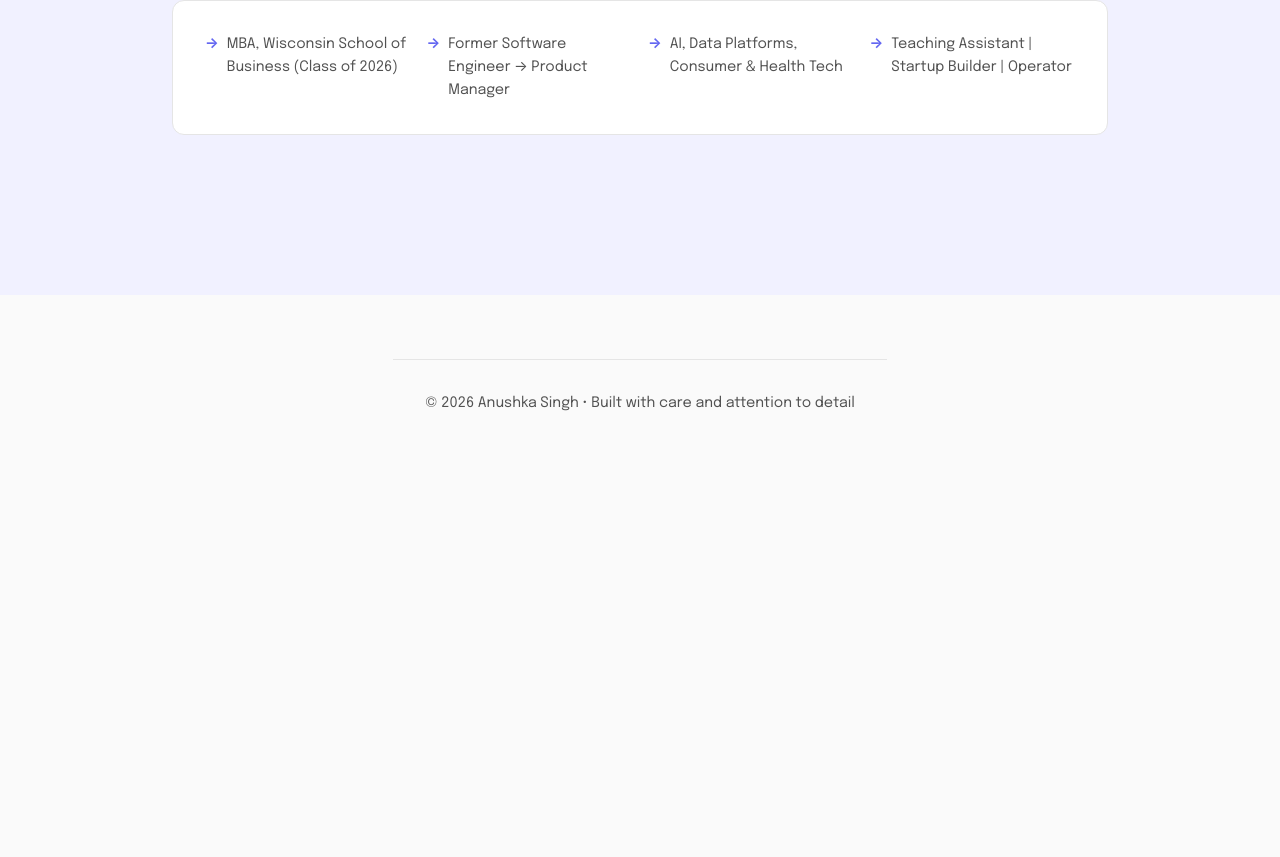
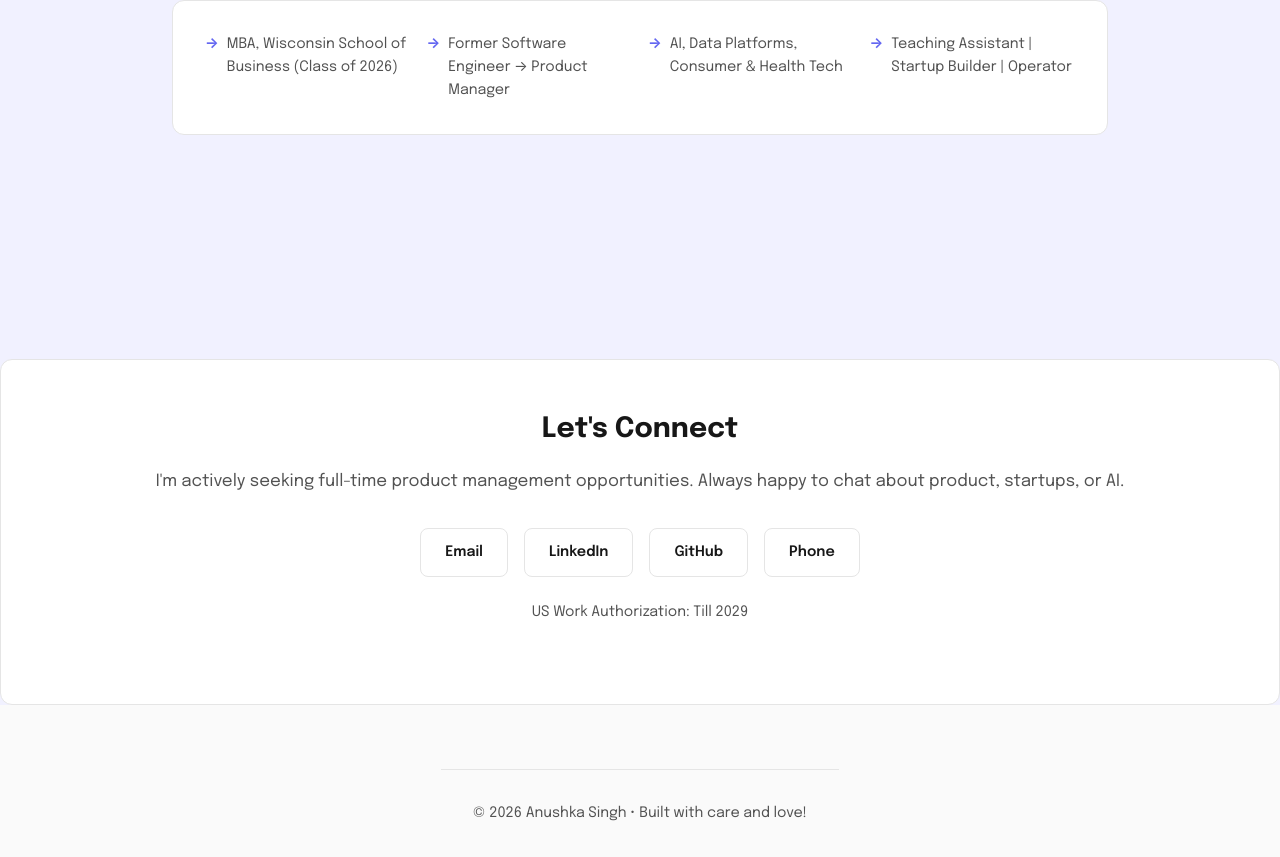
Before and after one commit to Anushka153/anushkasingh, a React (Create React App) app: page / in a window 1280 px wide. Shown: the part 775-1632 px from the top of the page. Before the commit the page ends 1222 px from the top, so only its background shows below. Built offline with nearby package versions, Linux system fonts and the light colour scheme.

Commit message:
fixed few issues

```diff
--- /dev/null
+++ b/src/components/ContactSection.js
@@ -0,0 +1,45 @@
+import React from 'react';
+
+function ContactSection() {
+  return (
+    <div className="contact-section">
+      <h3>Let's Connect</h3>
+      <p>
+        I'm actively seeking full-time product management opportunities. Always
+        happy to chat about product, startups, or AI.
+      </p>
+      <div className="contact-links">
+        <a href="mailto:anushka.singh@wisc.edu" className="contact-link">
+          Email
+        </a>
+        <a
+          href="https://linkedin.com/in/anushkasingh15"
+          target="_blank"
+          rel="noopener noreferrer"
+          className="contact-link"
+        >
+          LinkedIn
+        </a>
+        <a
+          href="https://github.com/Anushka153"
+          target="_blank"
+          rel="noopener noreferrer"
+          className="contact-link"
+        >
+          GitHub
+        </a>
+        <a href="tel:6082390509" className="contact-link">
+          Phone
+        </a>
+        {/* <a href="" className="contact-link">
+              Resume
+            </a> */}
+      </div>
+      <p style={{ marginTop: '1.5rem', fontSize: '0.9rem' }}>
+        US Work Authorization: Till 2029
+      </p>
+    </div>
+  );
+}
+
+export default ContactSection;
--- a/src/components/Footer.js
+++ b/src/components/Footer.js
@@ -4,7 +4,7 @@ import '../styles/Footer.css';
 function Footer() {
   return (
     <footer>
-      <p>© 2026 Anushka Singh • Built with care and attention to detail</p>
+      <p>© 2026 Anushka Singh • Built with care and love!</p>
     </footer>
   );
 }
--- a/src/pages/About.js
+++ b/src/pages/About.js
@@ -1,5 +1,6 @@
 import React from 'react';
 import '../styles/About.css';
+import ContactSection from '../components/ContactSection';
 
 function About() {
   return (
@@ -69,43 +70,7 @@ function About() {
           </div>
         </div>
 
-        <div className="contact-section">
-          <h3>Let's Connect</h3>
-          <p>
-            I'm actively seeking full-time product management opportunities.
-            Always happy to chat about product, startups, or AI.
-          </p>
-          <div className="contact-links">
-            <a href="mailto:anushka.singh@wisc.edu" className="contact-link">
-              Email
-            </a>
-            <a
-              href="https://linkedin.com/in/anushkasingh15"
-              target="_blank"
-              rel="noopener noreferrer"
-              className="contact-link"
-            >
-              LinkedIn
-            </a>
-            <a
-              href="https://github.com/Anushka153"
-              target="_blank"
-              rel="noopener noreferrer"
-              className="contact-link"
-            >
-              GitHub
-            </a>
-            <a href="tel:6082390509" className="contact-link">
-              Phone
-            </a>
-            {/* <a href="" className="contact-link">
-              Resume
-            </a> */}
-          </div>
-          <p style={{ marginTop: '1.5rem', fontSize: '0.9rem' }}>
-            US Work Authorization: Till 2029
-          </p>
-        </div>
+        <ContactSection />
       </div>
     </div>
   );
--- a/src/pages/Home.js
+++ b/src/pages/Home.js
@@ -2,6 +2,7 @@
 import React from 'react';
 import { Link } from 'react-router-dom';
 import '../styles/Home.css';
+import ContactSection from '../components/ContactSection';
 
 function Home() {
   return (
@@ -17,18 +18,23 @@ function Home() {
             <span className="highlight">AI, data, and human behavior</span>
           </h1>
           <p className="subhead">
-            MBA candidate at Wisconsin School of Business with 5+ years in software and product.
-            I turn complex problems into clear, usable solutions.
+            MBA candidate at Wisconsin School of Business with 5+ years in
+            software and product. I turn complex problems into clear, usable
+            solutions.
           </p>
           <p className="personality">
-            // I like messy problems, clean systems, and products that actually help people.
+            // I like messy problems, clean systems, and products that actually
+            help people.
           </p>
 
           <div className="cta-buttons">
             <Link to="/projects" className="btn btn-primary">
               View My Work
             </Link>
-            <a href="mailto:anushka.singh@wisc.edu" className="btn btn-secondary">
+            <a
+              href="mailto:anushka.singh@wisc.edu"
+              className="btn btn-secondary"
+            >
               Let's Talk
             </a>
           </div>
@@ -49,6 +55,7 @@ function Home() {
           </div>
         </div>
       </div>
+      <ContactSection />
     </div>
   );
 }
```
Also changed, not shown: 1 other file (tests, documents, lock files or other folders).
